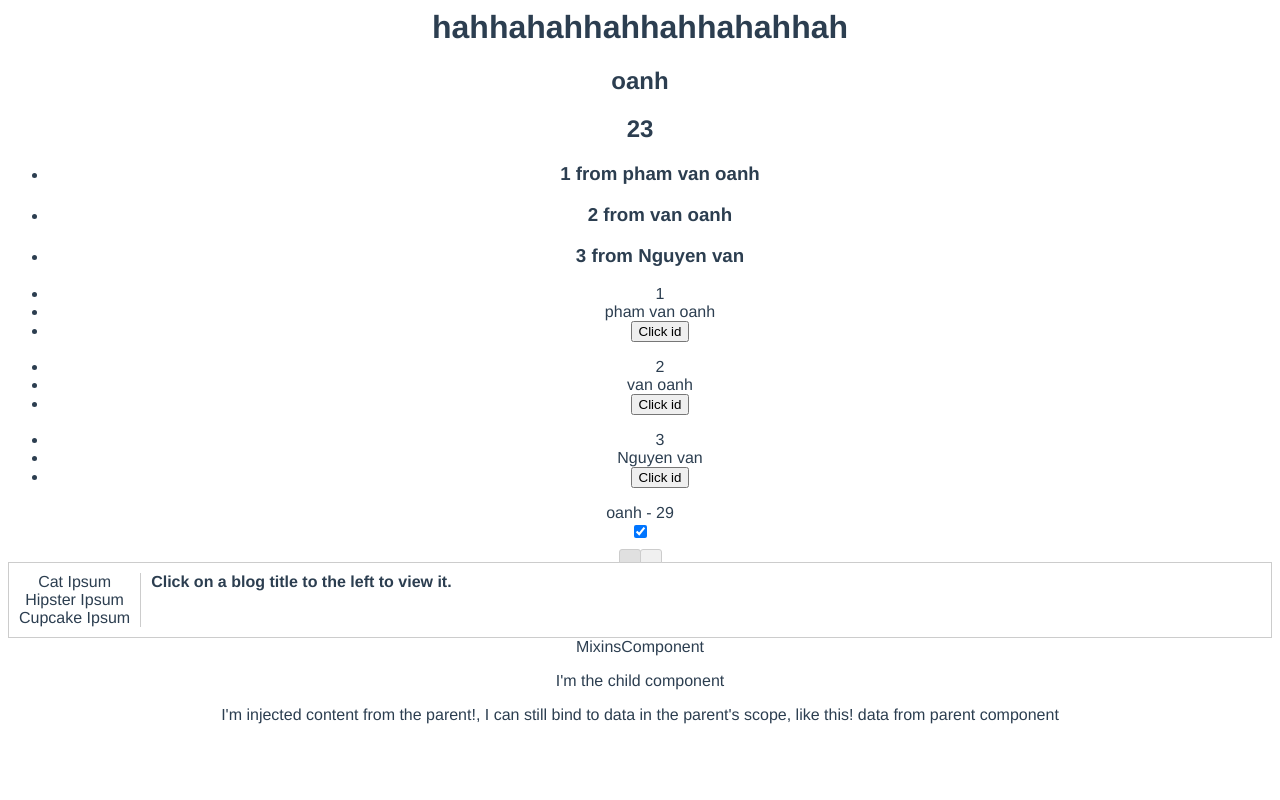
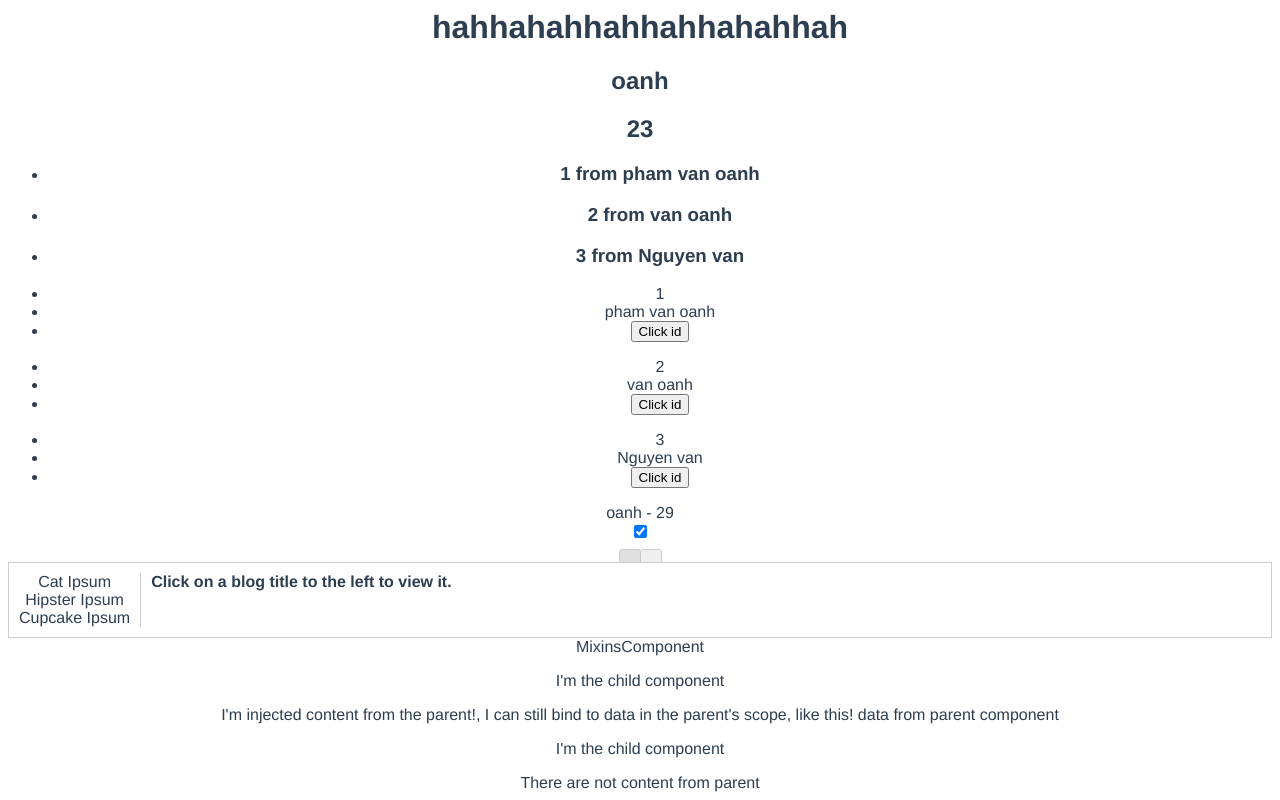
Before and after one commit to Baobao211195/vue-tutorial, a Vue app: page / in a window 1280 px wide. Shown: the part 1519-2319 px from the top of the page. Before the commit the page ends 2259 px from the top, so only its background shows below. Built offline with nearby package versions, Linux system fonts and the light colour scheme.

Commit message:
add fallback contents in the slots

```diff
--- a/src/components/slot/SlotParentComponent.vue
+++ b/src/components/slot/SlotParentComponent.vue
@@ -1,10 +1,20 @@
 <template>
 	<div>
+		<!--Renders from parent-->
 		<slot-child-component>
-			<p>I'm injected content from the parent!,
+			<p>
+				I'm injected content from the parent!,
 				I can still bind to data in the parent's scope, like this! {{myVariable}}
 			</p>
 		</slot-child-component>
+
+		<!-- Renders "Hello from the child!" -->
+		<slot-child-component>
+			There are not content from parent
+		</slot-child-component>
+
+		<!--nếu ở parent ko inject bất kỳ content nào vào child'slot thì
+		child sẽ render bất kỳ tag nào trong <slot></slot>-->
 	</div>
 
 </template>
```
